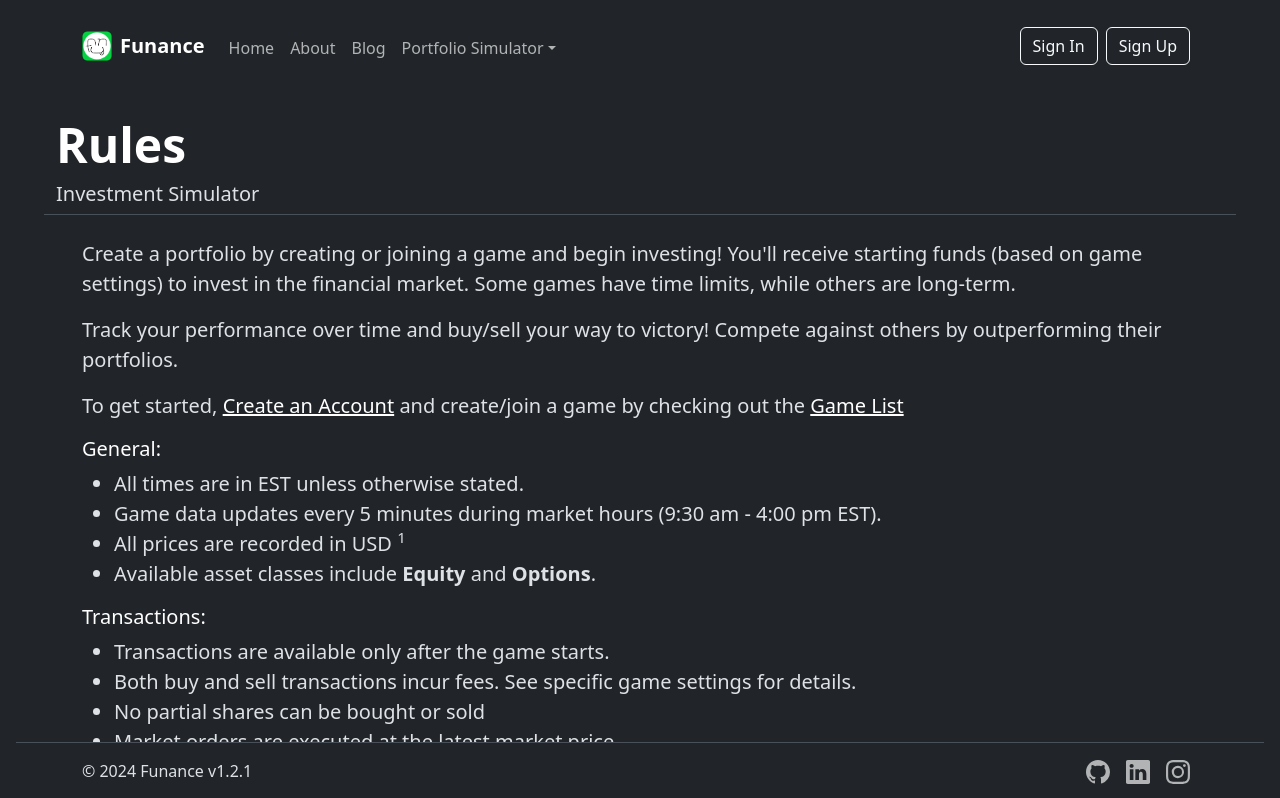
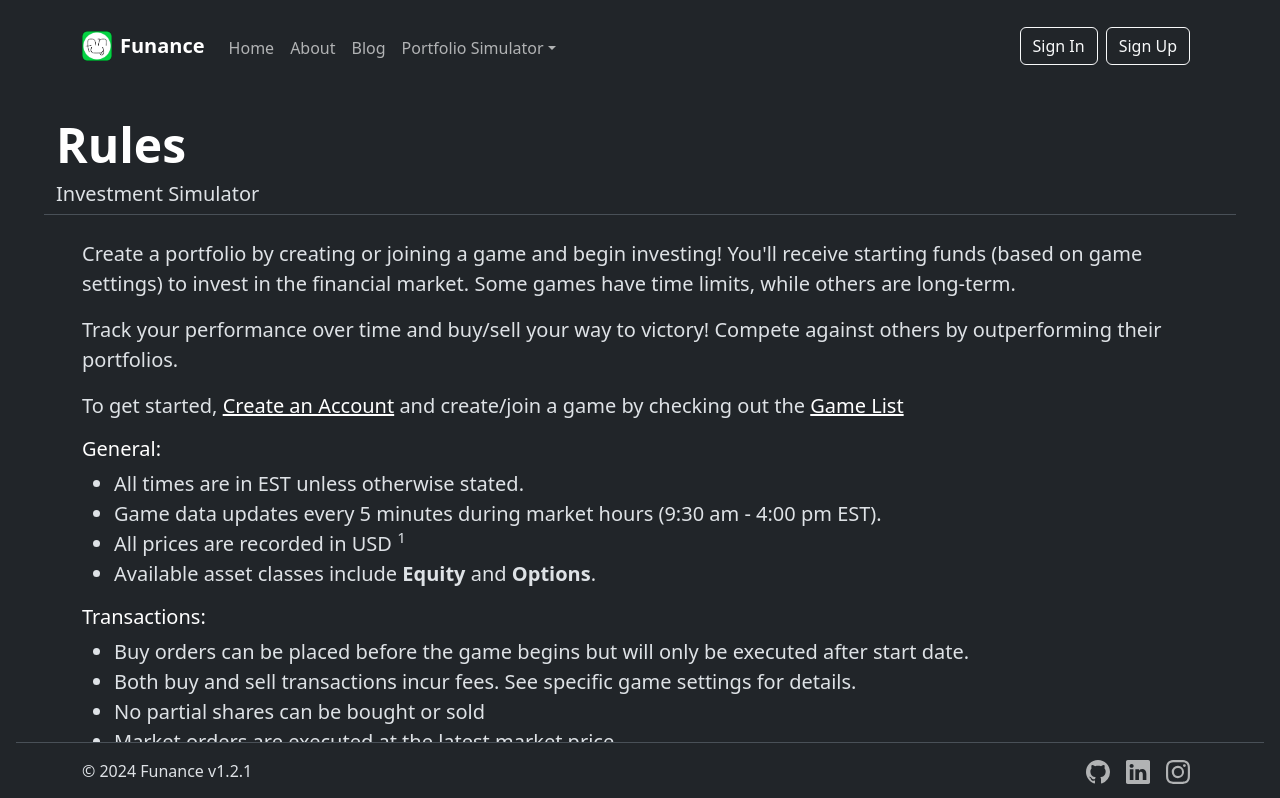
Before and after one commit to yangsu01/Funance, a React (Vite) app in the folder client/: page /game-rules in a window 1280 px wide. Shown: the top 798 px of the page. Built offline with nearby package versions, Linux system fonts and the light colour scheme; no server answers.

Commit message:
Reword page titles

```diff
--- a/client/src/pages/GameRules/GameRules.tsx
+++ b/client/src/pages/GameRules/GameRules.tsx
@@ -60,7 +60,10 @@ const GameRules = () => {
 
         <h5 className="text-white">Transactions:</h5>
         <ul className="fs-5">
-          <li>Transactions are available only after the game starts.</li>
+          <li>
+            Buy orders can be placed before the game begins but will only be
+            executed after start date.
+          </li>
           <li>
             Both buy and sell transactions incur fees. See specific game
             settings for details.
--- a/client/src/pages/Sell/Sell.tsx
+++ b/client/src/pages/Sell/Sell.tsx
@@ -144,12 +144,7 @@ const Sell = () => {
     return (
       <>
         {/* page title */}
-        <Title
-          title="Sell Stock"
-          subtitle={`For Game`}
-          button="Back"
-          onClick={handleBack}
-        />
+        <Title title="Sell Stock" button="Back" onClick={handleBack} />
         <Loading />
       </>
     );
@@ -160,7 +155,7 @@ const Sell = () => {
       {/* page title */}
       <Title
         title="Sell"
-        subtitle={`For Game: ${sellInfoRef.current.gameName}`}
+        subtitle={sellInfoRef.current.gameName}
         button="Back"
         onClick={handleBack}
       />
```
